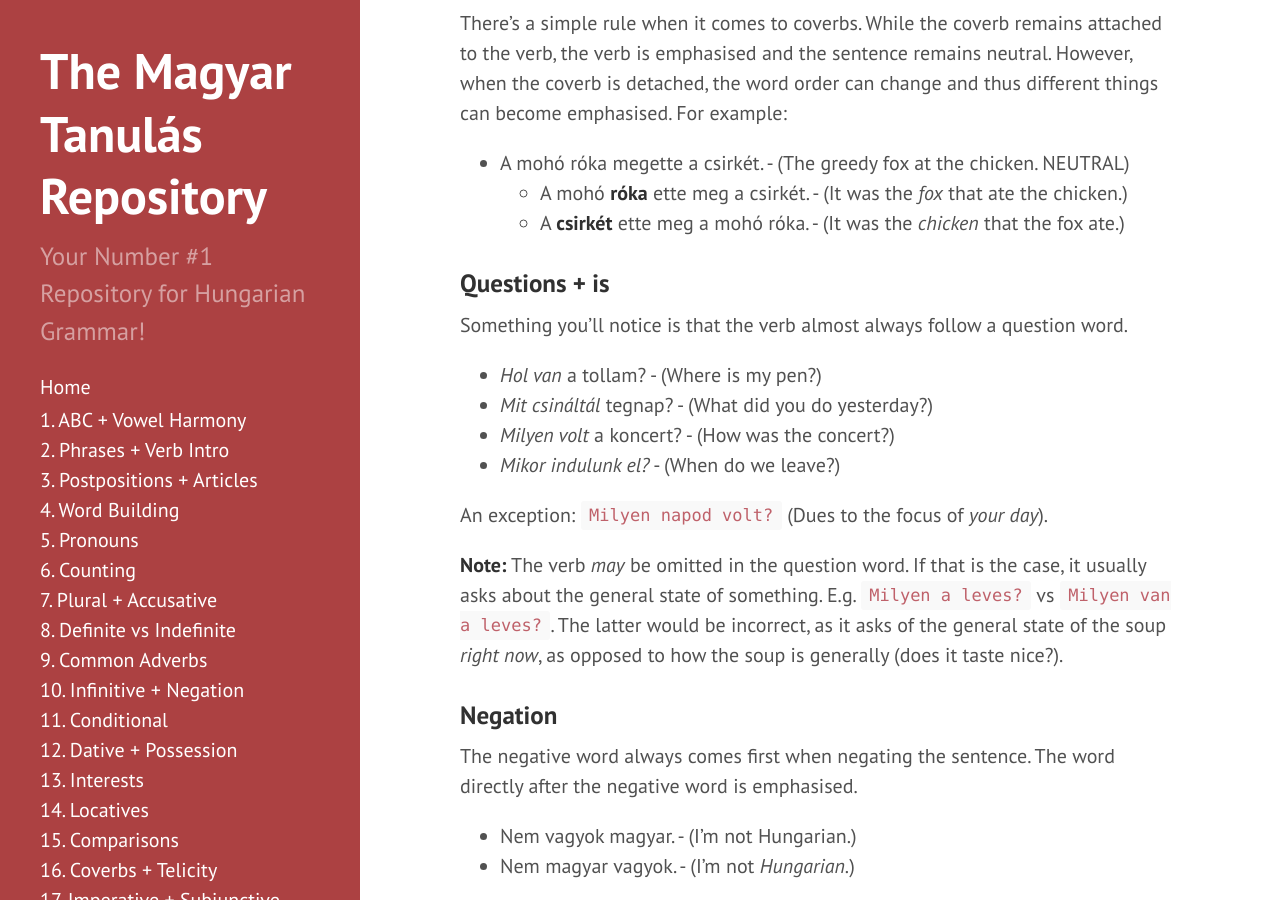
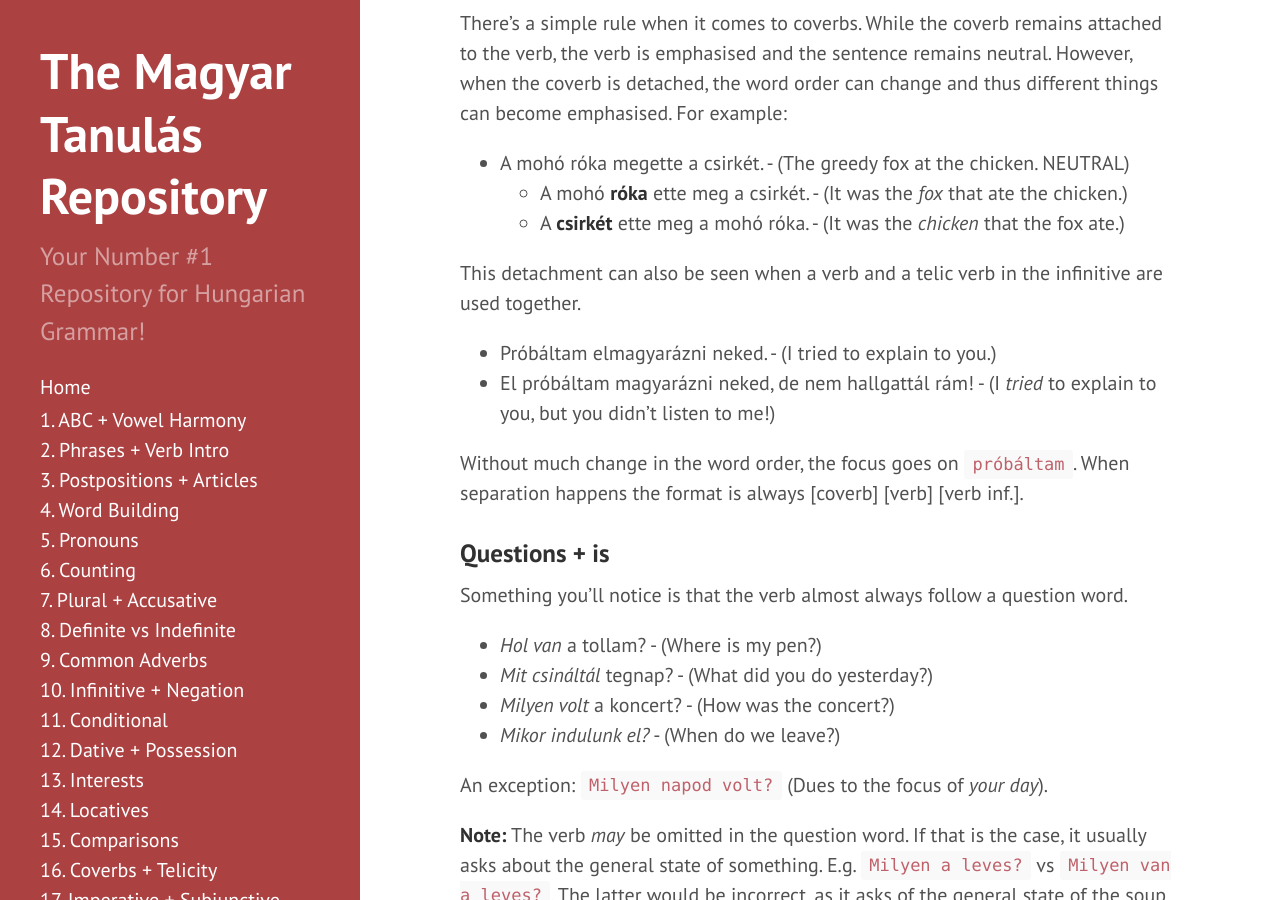
Before and after one commit to Magyartanulas/magyartanulas.github.io, a Jekyll site: the page built from word_order.md, in a window 1280 px wide and 900 px high, scrolled down 2382 px. Built offline with Jekyll 4.4.1, drawn with Linux system fonts in a browser that asks for light colours; Markdown is read by kramdown in place of the engine named in the settings.

Commit message:
Update word_order.md

```diff
--- a/word_order.md
+++ b/word_order.md
@@ -79,6 +79,13 @@ There's a simple rule when it comes to coverbs. While the coverb remains attache
   - A mohó **róka** ette meg a csirkét. - (It was the *fox* that ate the chicken.)
   - A **csirkét** ette meg a mohó róka.  - (It was the *chicken* that the fox ate.)
 
+This detachment can also be seen when a verb and a telic verb in the infinitive are used together.
+
+* Próbáltam elmagyarázni neked. - (I tried to explain to you.)
+* El próbáltam magyarázni neked, de nem hallgattál rám! - (I *tried* to explain to you, but you didn't listen to me!)
+
+Without much change in the word order, the focus goes on `próbáltam`. When separation happens the format is always [coverb] [verb] [verb inf.].
+
 ### Questions + is
 
 Something you'll notice is that the verb almost always follow a question word.
```
